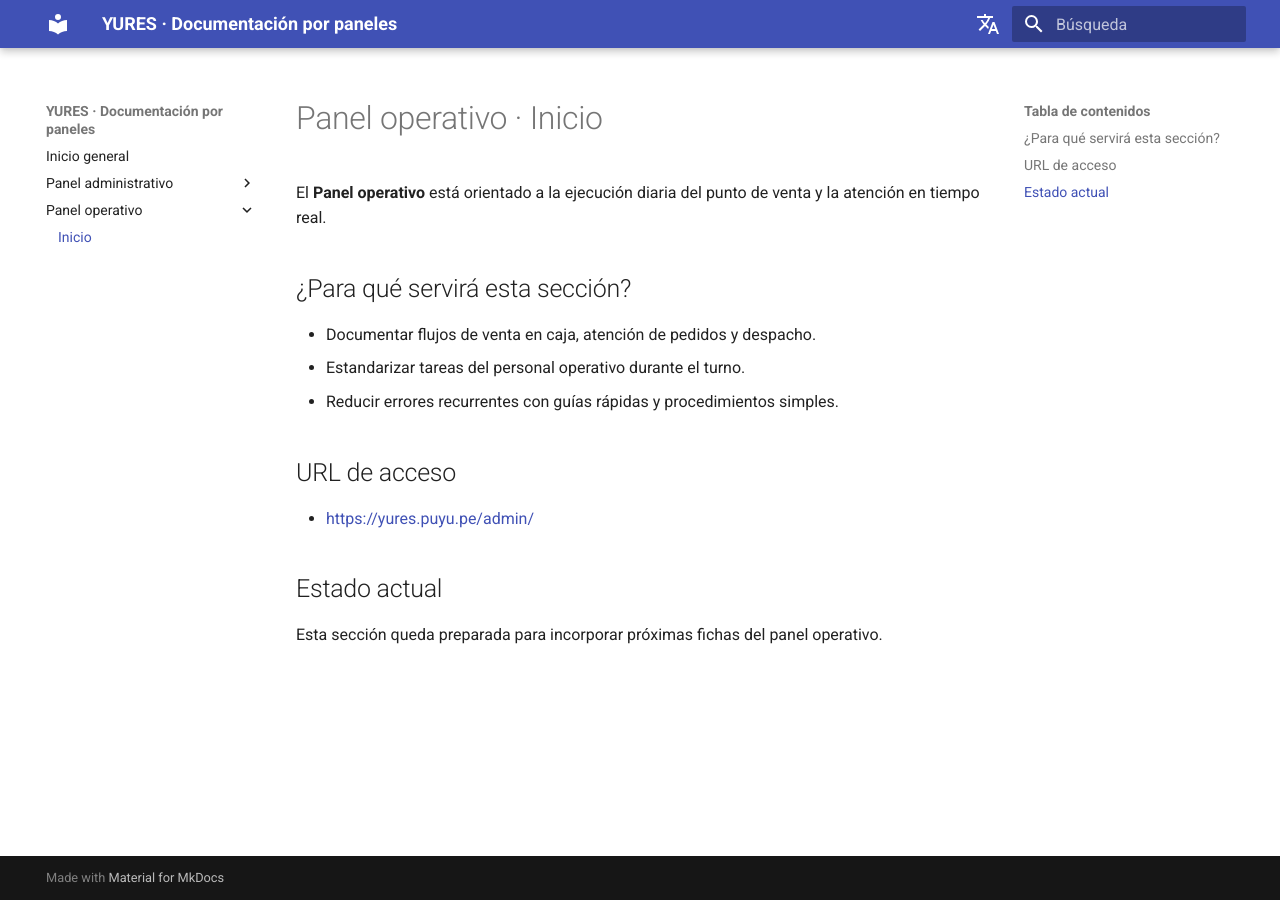
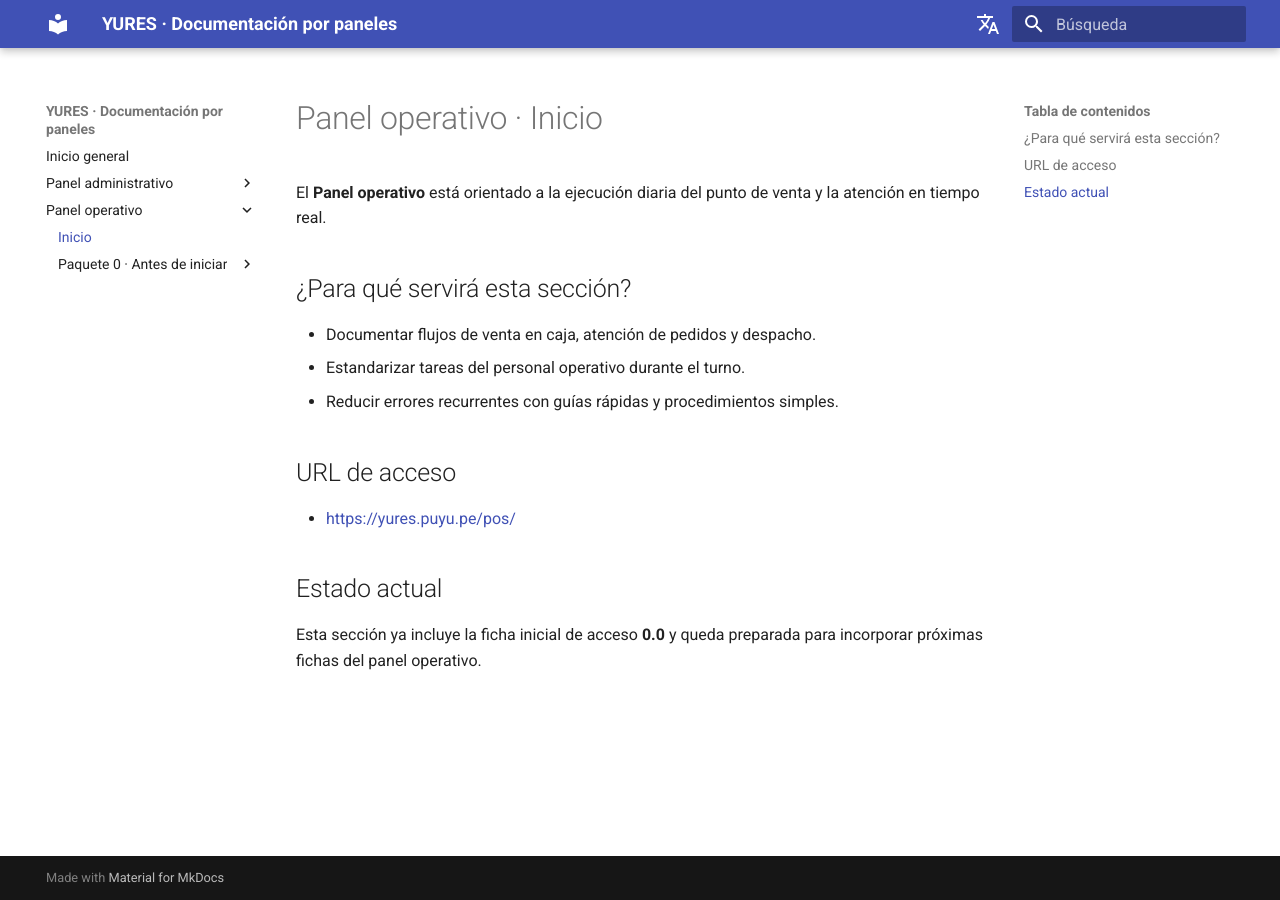
Before and after one commit to puyu-pe/yures-doc, an MkDocs documentation site: the page built from docs/panel-operativo/index.md, in a window 1280 px wide. Built offline with MkDocs 1.6.1 and Material for MkDocs 9.7.7, drawn with Linux system fonts in a browser that asks for light colours; comment, search, counter and statistics services are not loaded.

Commit message:
Actualizar assets por panel y crear ficha 0.0 de panel operativo

```diff
--- a/docs/panel-operativo/index.md
+++ b/docs/panel-operativo/index.md
@@ -10,8 +10,8 @@ El **Panel operativo** está orientado a la ejecución diaria del punto de venta
 
 ## URL de acceso
 
-- <https://yures.puyu.pe/admin/>
+- <https://yures.puyu.pe/pos/>
 
 ## Estado actual
 
-Esta sección queda preparada para incorporar próximas fichas del panel operativo.
+Esta sección ya incluye la ficha inicial de acceso **0.0** y queda preparada para incorporar próximas fichas del panel operativo.
--- a/mkdocs.yml
+++ b/mkdocs.yml
@@ -106,3 +106,5 @@ nav:
           - "9.2 Cómo revisar ranking de clientes por consumo en YURES": panel-administrativo/fichas/paquete-9/9.2-revisar-ranking-de-clientes-por-consumo.md
   - Panel operativo:
       - Inicio: panel-operativo/index.md
+      - Paquete 0 · Antes de iniciar:
+          - "0.0 Cómo ingresar al panel operativo desde el escritorio": panel-operativo/fichas/paquete-0/0.0-ingresar-al-panel-operativo.md
```
Also changed, not shown: docs/panel-operativo/fichas/paquete-0/0.0-ingresar-al-panel-operativo.md (added, +18 -0 lines), 2 other files.
